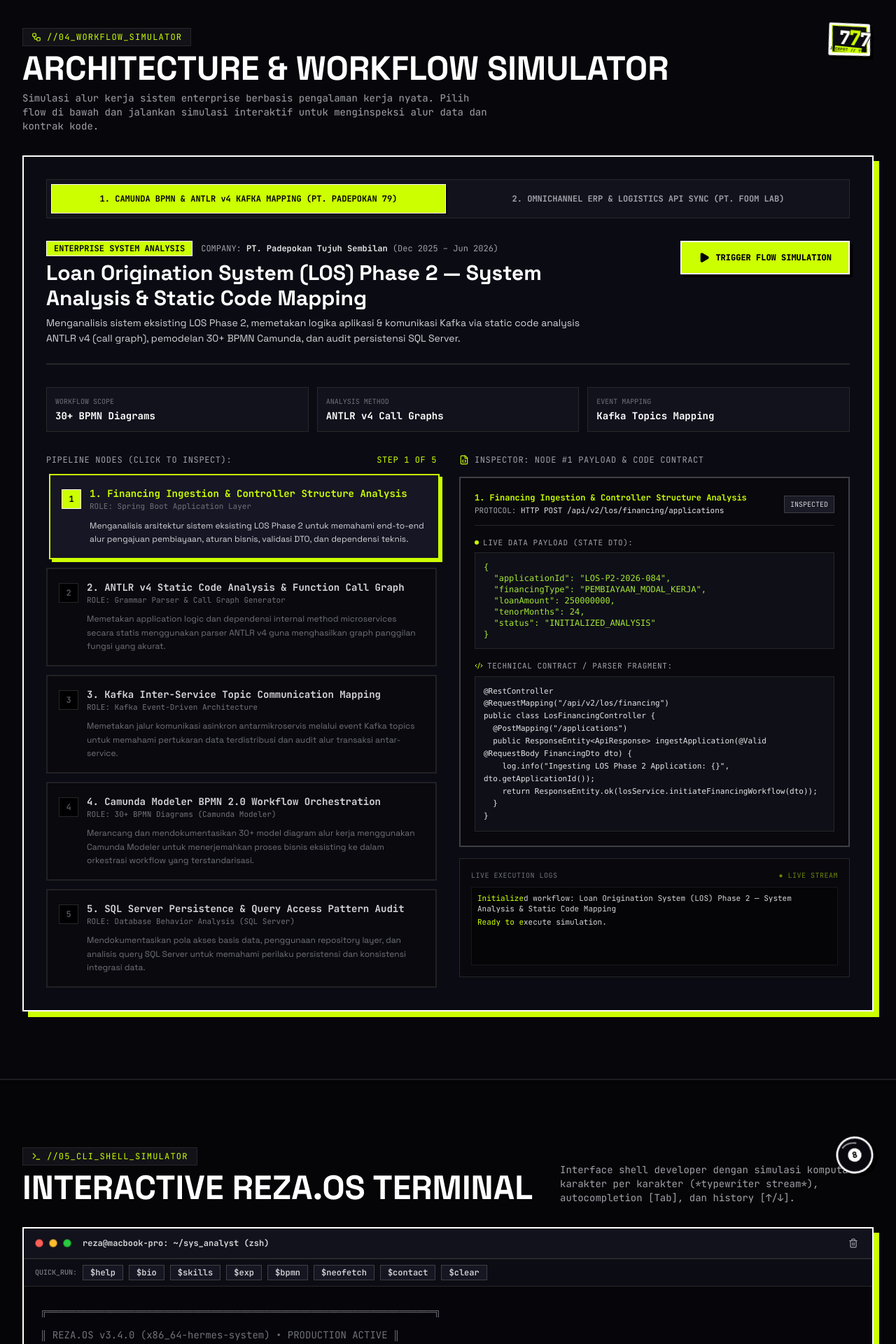
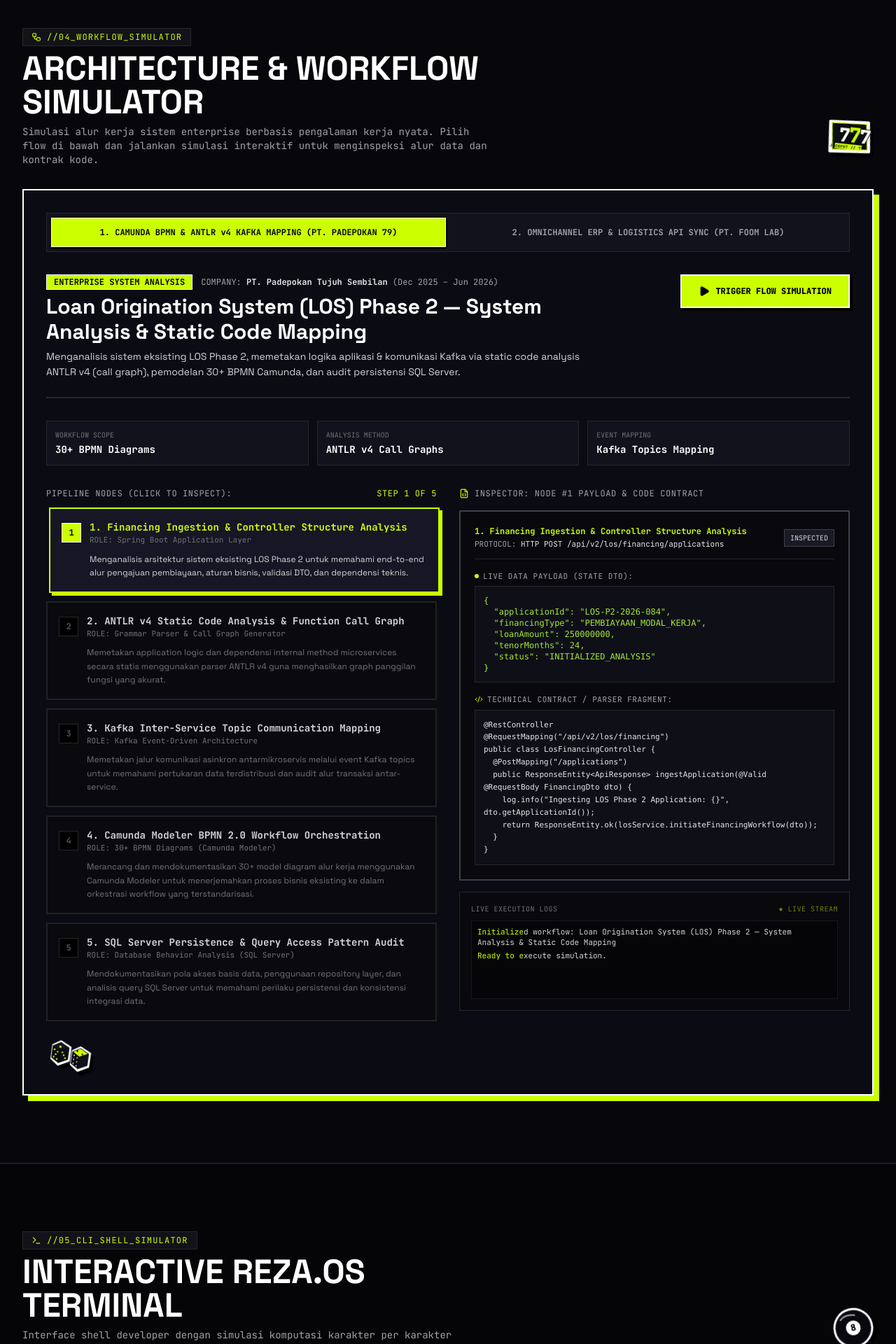
Before and after one commit to amisiroo/portfolio-reza, a React (Vite) app: page / in a window 1280 px wide. Shown: the part 2780-4700 px from the top of the page at 70% size. Built offline with nearby package versions, Linux system fonts and the light colour scheme; a web font is replaced by a local one.

Commit message:
fix: eliminate text overlap on terminal section, delete 'vibe santai anti-slop' line from neofetch, distribute gambler stickers evenly across all sections (left and right open margins)

```diff
--- a/src/components/AchievementsSection.jsx
+++ b/src/components/AchievementsSection.jsx
@@ -1,14 +1,15 @@
 import React from 'react';
 import { achievements } from '../data/portfolioData';
 import { Award, Trophy, GraduationCap, CheckCircle2, Shield, ExternalLink } from 'lucide-react';
+import { LuckySevenSticker, PokerChipSticker } from './GamblerStickers';
 
 export default function AchievementsSection() {
   return (
     <section id="achievements" className="py-24 bg-[#07070b] border-t-2 border-b-2 border-[#1c1c24] relative">
       <div className="max-w-7xl mx-auto px-4 sm:px-6 lg:px-8">
-        {/* Header */}
+        {/* Header with balanced side stickers in open space */}
         <div className="flex flex-col lg:flex-row lg:items-end justify-between mb-12 gap-6">
-          <div>
+          <div className="max-w-2xl">
             <div className="inline-flex items-center gap-2 text-xs font-mono-code text-[#ccff00] uppercase tracking-widest mb-2 bg-[#121218] px-3 py-1 border border-zinc-800">
               <Award className="w-3.5 h-3.5" />
               <span>//06_CREDENTIALS_AND_AWARDS</span>
@@ -16,9 +17,14 @@
             <h2 className="text-3xl sm:text-4xl lg:text-5xl font-extrabold text-white uppercase font-display">
               AWARDS & ACADEMIC CREDENTIALS
             </h2>
-            <p className="text-xs sm:text-sm font-mono-code text-zinc-400 max-w-2xl mt-2">
+            <p className="text-xs sm:text-sm font-mono-code text-zinc-400 mt-2">
               Pengakuan kompetisi perancangan sistem tingkat nasional, lisensi profesional, dan rekam jejak akademik formal ITB.
             </p>
+          </div>
+
+          <div className="hidden lg:flex items-center gap-4 shrink-0 pb-1">
+            <PokerChipSticker size={52} rotation="-8deg" />
+            <LuckySevenSticker size={62} rotation="8deg" />
           </div>
         </div>
 
--- a/src/components/ArchitectureVisualizer.jsx
+++ b/src/components/ArchitectureVisualizer.jsx
@@ -1,6 +1,6 @@
 import React, { useState, useEffect, useRef } from 'react';
 import { Workflow, Play, RefreshCw, CheckCircle2, ArrowRight, ShieldCheck, Database, Layers, GitFork, Terminal, Code2, Server, Cpu, Box, FileJson, Check, Coffee } from 'lucide-react';
-import { LuckySevenSticker } from './GamblerStickers';
+import { LuckySevenSticker, DicePairSticker } from './GamblerStickers';
 
 export default function ArchitectureVisualizer() {
   const [activeTab, setActiveTab] = useState('los');
@@ -199,9 +199,9 @@
   return (
     <section id="architecture" className="py-24 bg-[#07070b] border-t-2 border-b-2 border-[#1c1c24] relative">
       <div className="max-w-7xl mx-auto px-4 sm:px-6 lg:px-8">
-        {/* Section Header */}
-        <div className="flex flex-col lg:flex-row lg:items-end justify-between mb-8 gap-4 relative">
-          <div>
+        {/* Section Header with balanced right sticker in clear open space */}
+        <div className="flex flex-col lg:flex-row lg:items-end justify-between mb-8 gap-6">
+          <div className="max-w-2xl">
             <div className="inline-flex items-center gap-2 text-xs font-mono-code text-[#ccff00] uppercase tracking-widest mb-2 bg-[#121218] px-3 py-1 border border-zinc-800">
               <Workflow className="w-3.5 h-3.5" />
               <span>//04_WORKFLOW_SIMULATOR</span>
@@ -209,11 +209,12 @@
             <h2 className="text-3xl sm:text-4xl lg:text-5xl font-extrabold text-white uppercase font-display">
               ARCHITECTURE & WORKFLOW SIMULATOR
             </h2>
-            <p className="text-xs sm:text-sm font-mono-code text-zinc-400 max-w-2xl mt-2">
+            <p className="text-xs sm:text-sm font-mono-code text-zinc-400 mt-2">
               Simulasi alur kerja sistem enterprise berbasis pengalaman kerja nyata. Pilih flow di bawah dan jalankan simulasi interaktif untuk menginspeksi alur data dan kontrak kode.
             </p>
           </div>
-          <div className="hidden lg:block absolute -top-4 right-0">
+
+          <div className="hidden lg:block shrink-0 pb-1">
             <LuckySevenSticker size={64} rotation="6deg" />
           </div>
         </div>
@@ -371,6 +372,11 @@
                   </div>
                 );
               })}
+
+              {/* Left Side open gutter sticker */}
+              <div className="hidden sm:flex justify-start pt-3 pl-1">
+                <DicePairSticker size={48} rotation="8deg" />
+              </div>
             </div>
 
             {/* Right Live Payload & Contract Inspector */}
--- a/src/components/TerminalSimulator.jsx
+++ b/src/components/TerminalSimulator.jsx
@@ -146,8 +146,7 @@
                       Active: PT. Agansa Primatama (Divisi OSM)
                       Kernel: 6.8.0-spring-boot-camunda-antlr4
                       Shell: zsh 5.9 (system-analyst-interactive)
-                      Stack: Java 17, Spring Boot, BPMN, ANTLR v4, Kafka, Salesforce, PHP
-                      Vibe: santai tapi eksekusi beres. anti-slop.`;
+                      Stack: Java 17, Spring Boot, BPMN, ANTLR v4, Kafka, Salesforce, PHP`;
         break;
 
       case 'contact':
@@ -224,8 +223,8 @@
     <section id="terminal" className="py-24 bg-[#050507] relative border-b-2 border-[#1c1c24]">
       <div className="max-w-7xl mx-auto px-4 sm:px-6 lg:px-8">
         {/* Section Header */}
-        <div className="flex flex-col lg:flex-row lg:items-end justify-between mb-8 gap-4 relative">
-          <div>
+        <div className="flex flex-col lg:flex-row lg:items-end justify-between mb-8 gap-6">
+          <div className="max-w-2xl">
             <div className="inline-flex items-center gap-2 text-xs font-mono-code text-[#ccff00] uppercase tracking-widest mb-2 bg-[#121218] px-3 py-1 border border-zinc-800">
               <TermIcon className="w-3.5 h-3.5" />
               <span>//05_CLI_SHELL_SIMULATOR</span>
@@ -233,12 +232,12 @@
             <h2 className="text-3xl sm:text-4xl lg:text-5xl font-extrabold text-white uppercase font-display">
               INTERACTIVE REZA.OS TERMINAL
             </h2>
+            <p className="text-xs sm:text-sm font-mono-code text-zinc-400 mt-2">
+              Interface shell developer dengan simulasi komputasi karakter per karakter (*typewriter stream*), autocompletion [Tab], dan history [↑/↓].
+            </p>
           </div>
-          <p className="text-xs sm:text-sm font-mono-code text-zinc-400 max-w-md">
-            Interface shell developer dengan simulasi komputasi karakter per karakter (*typewriter stream*), autocompletion [Tab], dan history [↑/↓].
-          </p>
-          <div className="hidden lg:block absolute -top-4 right-0">
-            <EightBallSticker size={54} rotation="-14deg" />
+          <div className="hidden lg:block shrink-0 pb-1">
+            <EightBallSticker size={58} rotation="-14deg" />
           </div>
         </div>
 
```
